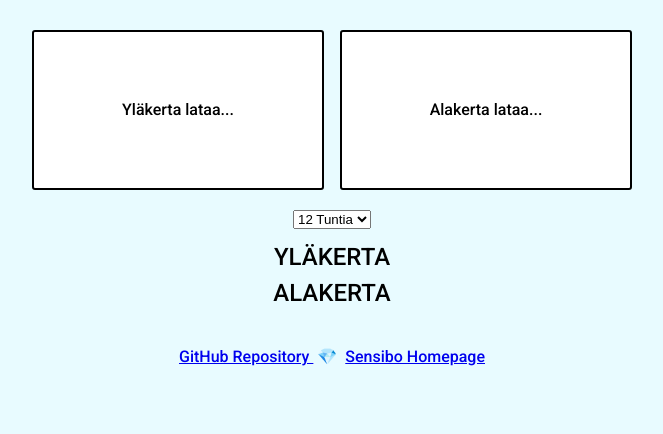
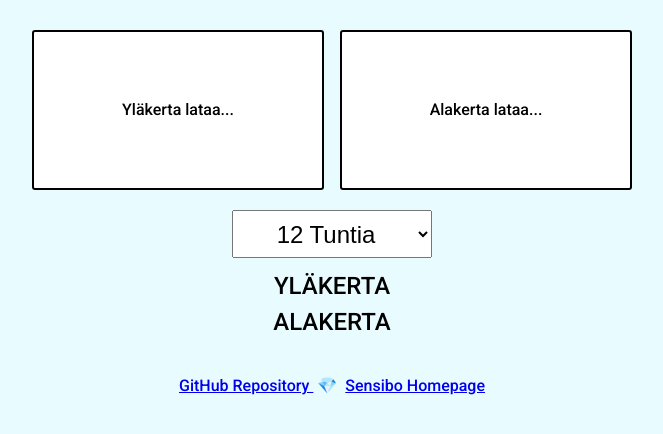
Before and after one commit to Laumak/sensibo-tracker, a website: page src/static/views/dashboard.html in a window 1280 px wide. Shown: the whole page, without its empty margins (308-971 px from the left). Drawn offline with nearby package versions, Linux system fonts and the light colour scheme.

Commit message:
Bigger timeframe select input for easier access

```diff
--- a/src/static/styles/app.css
+++ b/src/static/styles/app.css
@@ -92,6 +92,13 @@ h2 {
   margin-top: 20px;
 }
 
+.timeframe-select {
+  width: 200px;
+  height: 2em;
+  text-align: center;
+  font-size: 1.5em;
+}
+
 footer {
   text-align: center;
   width: 100%;
--- a/src/static/views/dashboard.html
+++ b/src/static/views/dashboard.html
@@ -40,6 +40,7 @@
           <select
             v-model="selectedTimeframe"
             @change="handleOnTimeframeSelect"
+            class="timeframe-select"
           >
             <option value="12">12 Tuntia</option>
             <option value="24">24 Tuntia</option>
```
